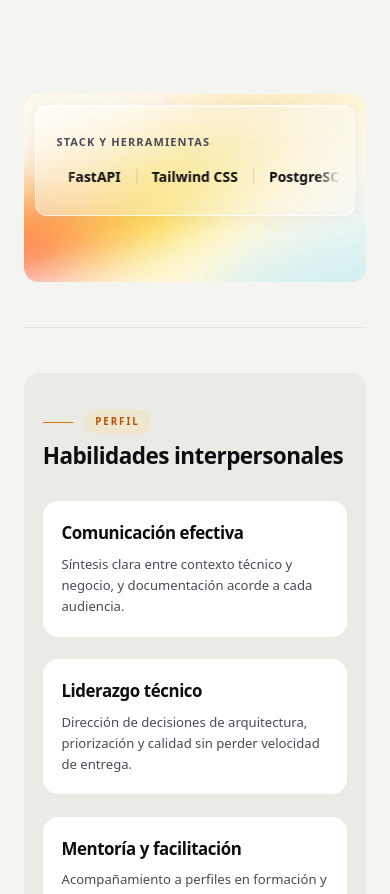
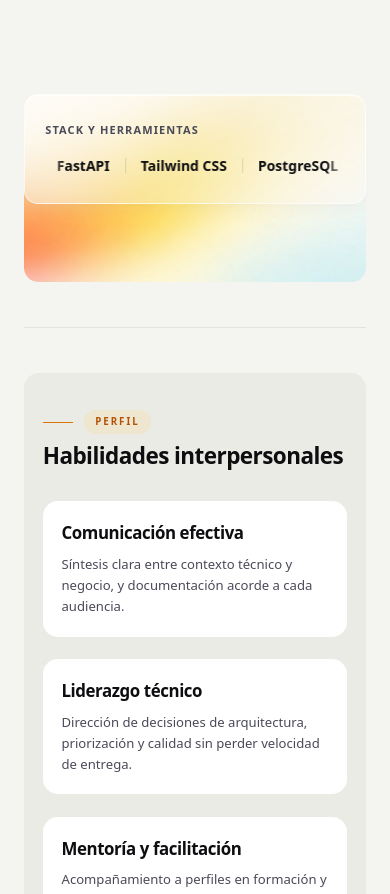
Before and after one commit to Nicolasgh91/portfolio, an Astro site: page /talento in a window 390 px wide. Shown: the part 2777-3671 px from the top of the page. Built offline with nearby package versions, Linux system fonts and the light colour scheme; Astro itself is replaced by a stand-in of ours; a web font is replaced by a local one.

Commit message:
style: image fixed on tech stack card in talent page

```diff
--- a/src/styles/tokens.css
+++ b/src/styles/tokens.css
@@ -803,10 +803,11 @@ html.light .catalog-carousel__nav {
   .liquid-glass {
     position: relative;
     z-index: 1;
-    margin: 1rem;
+    width: 100%;
+    min-height: 100%;
     padding: 2.5rem 2rem;
     border: var(--lg-border);
-    border-radius: 12px;
+    border-radius: inherit;
     background: var(--lg-bg);
     -webkit-backdrop-filter: var(--lg-backdrop);
     backdrop-filter: var(--lg-backdrop);
@@ -908,7 +909,6 @@ html.light .catalog-carousel__nav {
 
   @media (max-width: 768px) {
     .liquid-glass {
-      margin: 0.75rem;
       padding: 1.75rem 1rem;
     }
     .liquid-glass__labels {
```
Also changed, not shown: docs/componentes/liquid-glass-marquee.md (+2 -0 lines).
